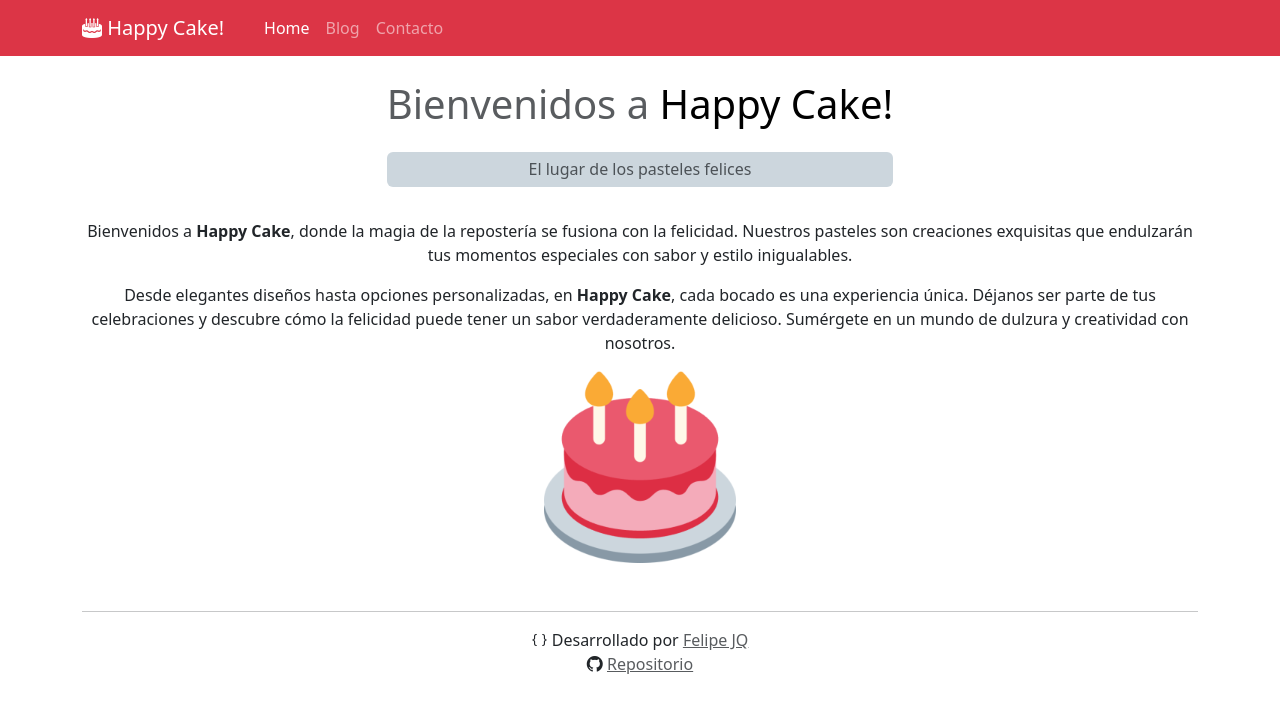
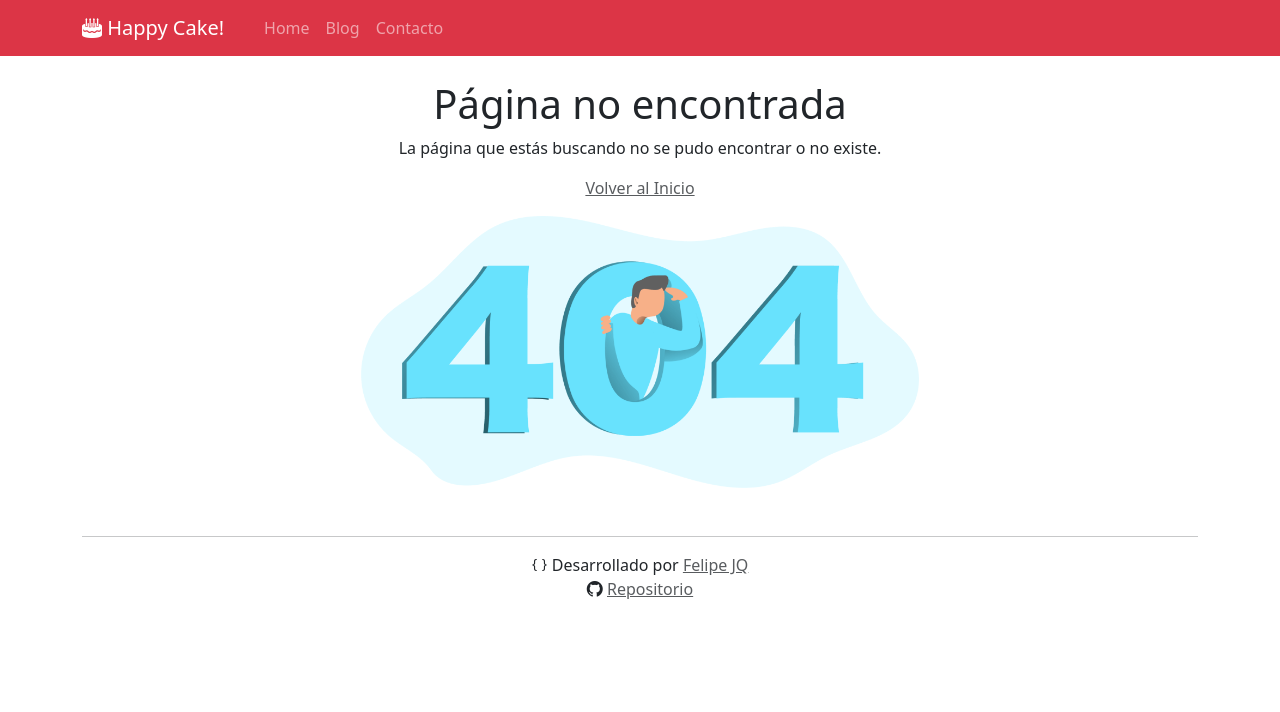
Before and after one commit to felipejoq/react-router-practice, a React (Vite) app: page / in a window 1280 px wide. Shown: the top 712 px of the page. Built offline with nearby package versions, Linux system fonts and the light colour scheme.

Commit message:
Rutas corregidas para github pages

```diff
--- a/src/HappyCakeApp.jsx
+++ b/src/HappyCakeApp.jsx
@@ -14,9 +14,9 @@ function HappyCakeApp() {
       <Header logo={logo}/>
       <div className="container my-4">
         <Routes>
-          <Route path="/" element={<Home logo={logo}/>}></Route>
-          <Route path="/blog" element={<Blog />}></Route>
-          <Route path="/contact" element={<Contact/>}></Route>
+          <Route path="/react-router-practice" element={<Home logo={logo}/>}></Route>
+          <Route path="/react-router-practice/blog" element={<Blog />}></Route>
+          <Route path="/react-router-practice/contact" element={<Contact/>}></Route>
           <Route path="*" element={<PageNotFound/>}></Route>
         </Routes>
       </div>
--- a/src/components/Header.jsx
+++ b/src/components/Header.jsx
@@ -7,13 +7,13 @@ export const Header = () => {
       <Navbar className="bg-cake-color" data-bs-theme="dark">
         <Container>
           <Navbar.Brand>
-            <Link to="/" className="navbar-brand">
+            <Link to="/react-router-practice" className="navbar-brand">
               <i className="bi bi-cake2-fill"></i> Happy Cake!
             </Link>
           </Navbar.Brand>
           <Nav className="me-auto">
             <NavLink
-              to="/"
+              to="/react-router-practice"
               className={({ isActive, isPending }) =>
                 isActive && !isPending ? "nav-link active" : "nav-link"
               }
@@ -21,7 +21,7 @@ export const Header = () => {
               Home
             </NavLink>
             <NavLink
-              to="/blog"
+              to="/react-router-practice/blog"
               className={({ isActive, isPending }) =>
                 isActive && !isPending ? "nav-link active" : "nav-link"
               }
@@ -29,7 +29,7 @@ export const Header = () => {
               Blog
             </NavLink>
             <NavLink
-              to="/contact"
+              to="/react-router-practice/contact"
               className={({ isActive, isPending }) =>
                 isActive && !isPending ? "nav-link active" : "nav-link"
               }
```
